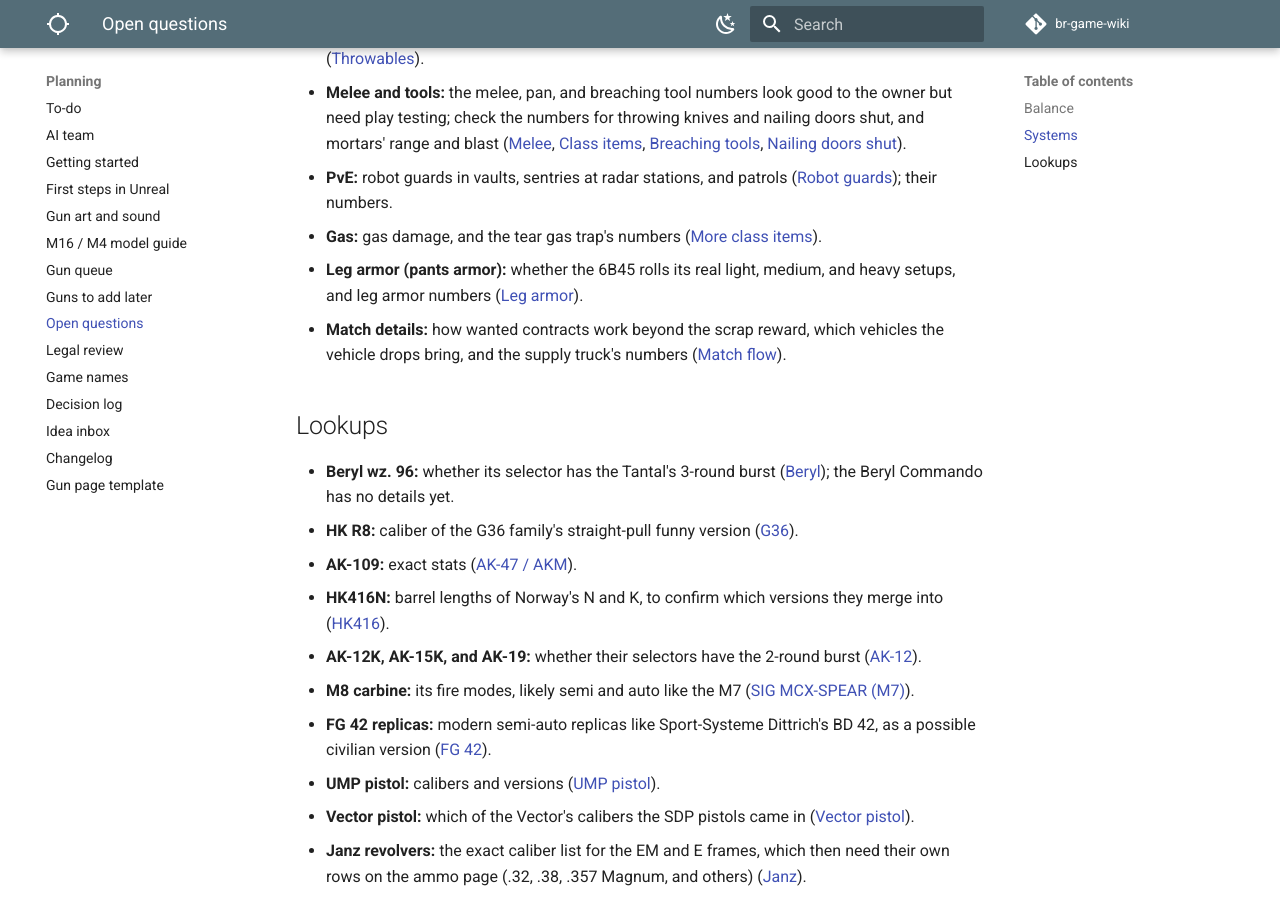
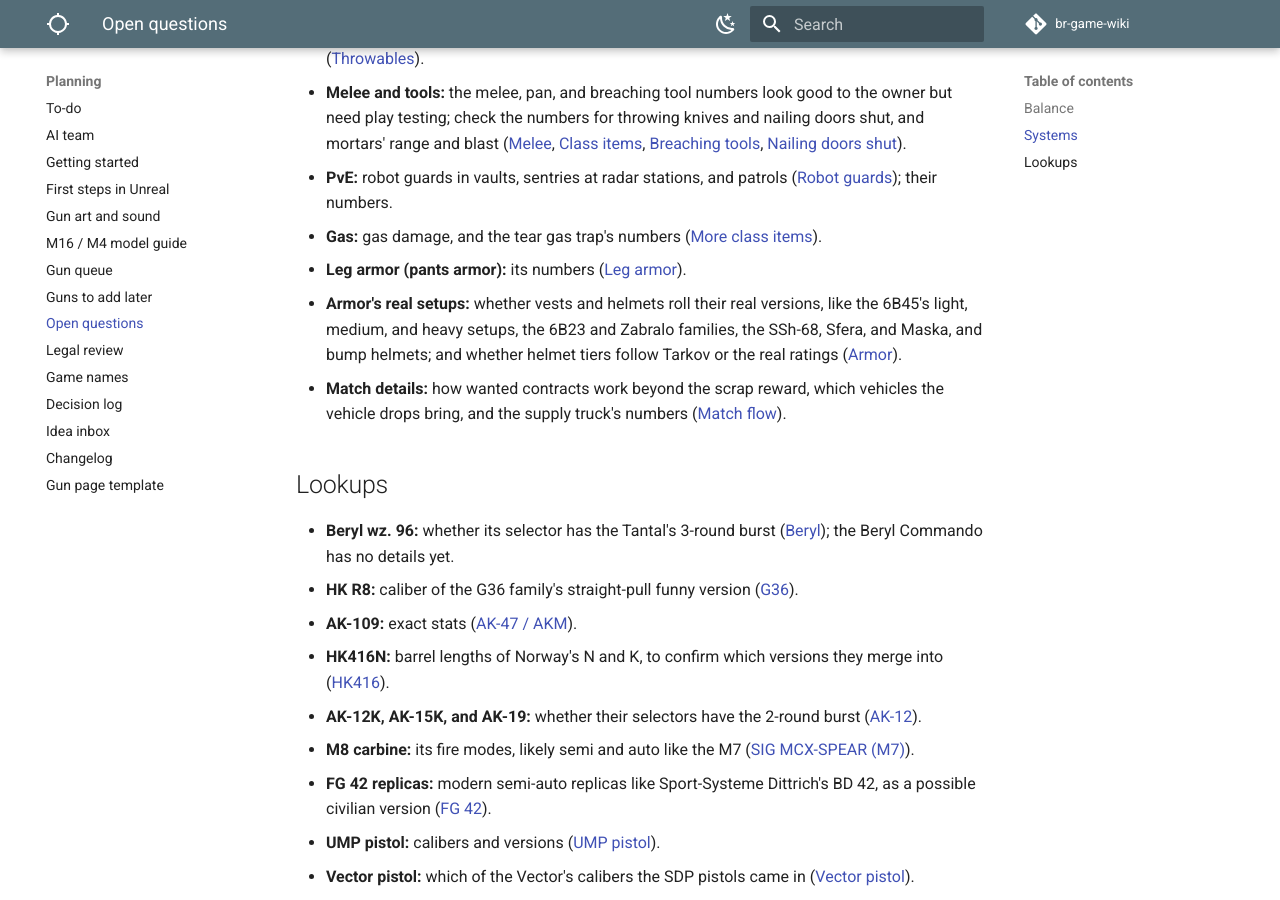
Before and after one commit to DerrickSpartan1/br-game-wiki, an MkDocs documentation site: the page built from docs/planning/open-questions.md, in a window 1280 px wide and 900 px high, scrolled down 1016 px. Built offline with MkDocs 1.6.1 and Material for MkDocs 9.7.7, drawn with Linux system fonts in a browser that asks for light colours; comment, search, counter and statistics services are not loaded.

Commit message:
Open question: armor's real setups
Co-Authored-By: Claude Opus 5.5 <noreply@anthropic.com>
Claude-Session: https://claude.ai/code/session_01LAp2s4euUjj6HZthupXLj4

```diff
--- a/docs/planning/open-questions.md
+++ b/docs/planning/open-questions.md
@@ -20,7 +20,8 @@ Everything still undecided or still to look up. When one is settled, it moves to
 - **Melee and tools:** the melee, pan, and breaching tool numbers look good to the owner but need play testing; check the numbers for throwing knives and nailing doors shut, and mortars' range and blast ([Melee](../systems/gameplay.md#melee), [Class items](../systems/class-items.md#pans), [Breaching tools](../systems/class-items.md#breaching-tools), [Nailing doors shut](../systems/gameplay.md#nailing-doors-shut)).
 - **PvE:** robot guards in vaults, sentries at radar stations, and patrols ([Robot guards](../systems/match-flow.md#robot-guards-idea)); their numbers.
 - **Gas:** gas damage, and the tear gas trap's numbers ([More class items](../systems/class-items.md#more-class-items)).
-- **Leg armor (pants armor):** whether the 6B45 rolls its real light, medium, and heavy setups, and leg armor numbers ([Leg armor](../systems/armor.md#leg-armor-idea)).
+- **Leg armor (pants armor):** its numbers ([Leg armor](../systems/armor.md#leg-armor-idea)).
+- **Armor's real setups:** whether vests and helmets roll their real versions, like the 6B45's light, medium, and heavy setups, the 6B23 and Zabralo families, the SSh-68, Sfera, and Maska, and bump helmets; and whether helmet tiers follow Tarkov or the real ratings ([Armor](../systems/armor.md)).
 - **Match details:** how wanted contracts work beyond the scrap reward, which vehicles the vehicle drops bring, and the supply truck's numbers ([Match flow](../systems/match-flow.md)).
 
 ## Lookups
```
